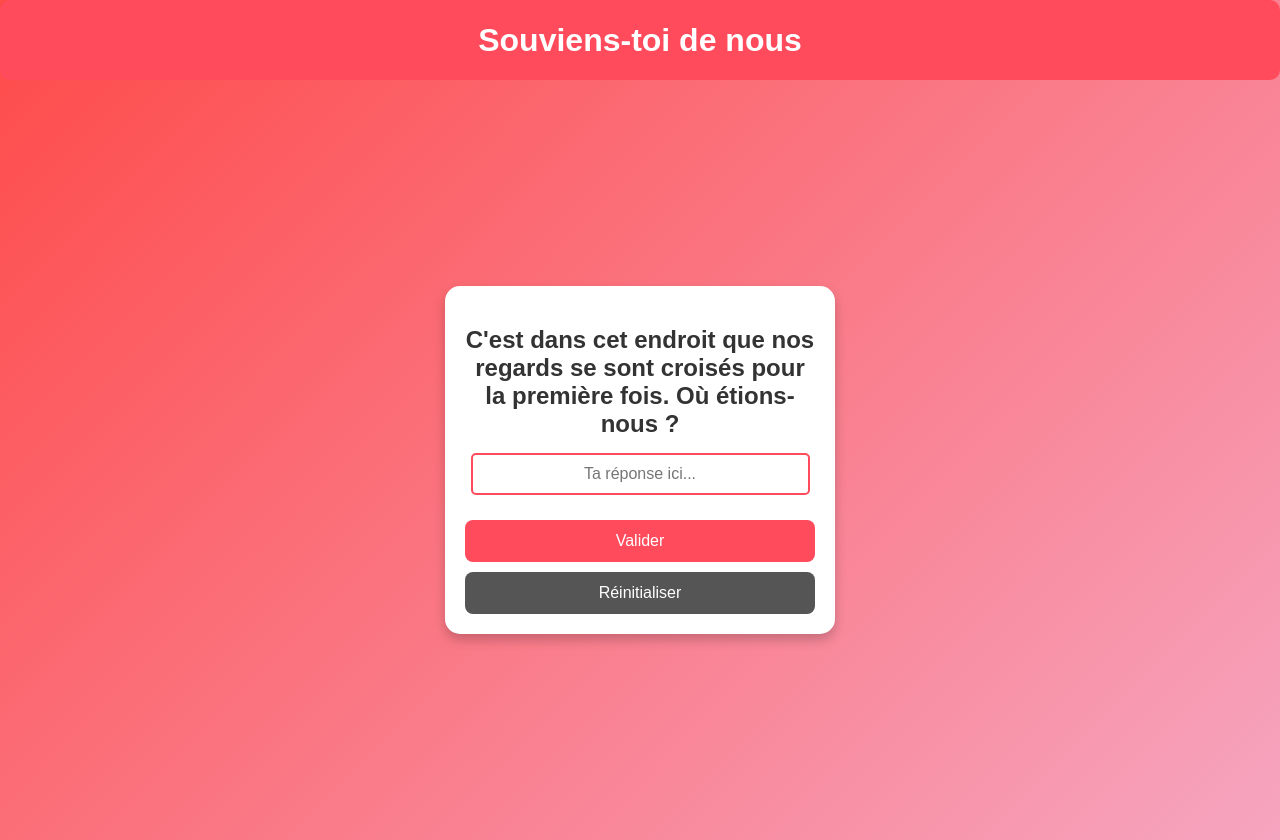
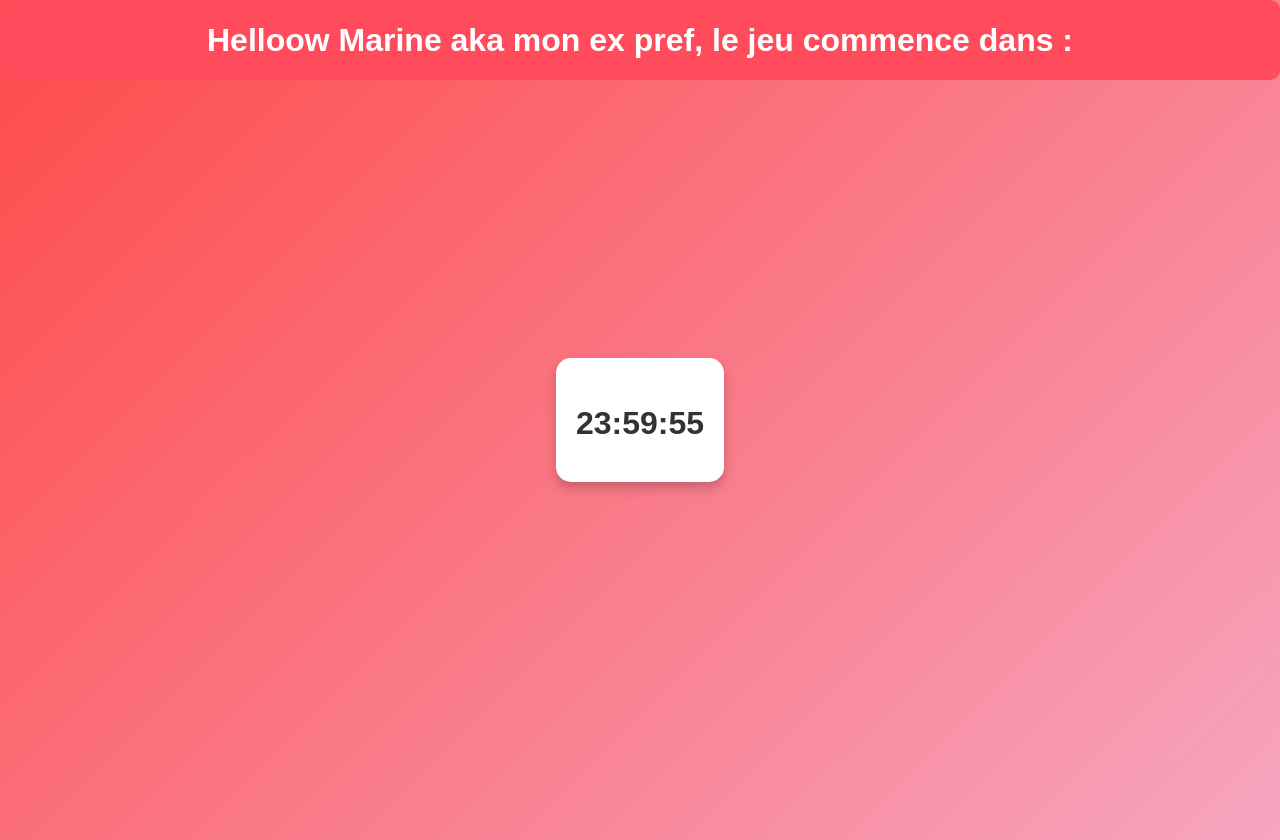
Before and after one commit to kermadihamza/enigme, a React (Create React App) app: page / in a window 1280 px wide. Built offline with nearby package versions, Linux system fonts and the light colour scheme.

Commit message:
add countdown

```diff
--- a/src/components/game.tsx
+++ b/src/components/game.tsx
@@ -1,22 +1,5 @@
 import React, { useState, useEffect } from "react";
 import styled from "styled-components";
-
-// Liste des énigmes
-const enigmes = [
-  { question: "C'est dans cet endroit que nos regards se sont croisés pour la première fois. Où étions-nous ?", reponse: "Mezzo" },
-  { question: "Ce cocktail, que l'on a trouvé dégueulasse le premier soir, Quel était-il ?", reponse: "Gin Tonic" },
-  { question: "Notre premier voyage ensemble a été inoubliable. Quelle ville avons-nous visitée pour la première fois ?", reponse: "Amsterdam" },
-  { question: "La première fois que nous avons partagé ce moment intime, et profond hehe c'était à quelle date ?", reponse: "31/10/2022" },
-  { question: "De quelle couleur était le pantalon que tu portais lors de notre première fois ?", reponse: "Vert" },
-  { question: "Cette chanson nous rappelle notre histoire. Quel est le titre de notre musique ?", reponse: "Pour moi" },
-  { question: "Quel modèle de voiture avons-nous loué lors de notre premier road trip ensemble ? Modèle, pas la marque", reponse: "Polo" },
-  { question: "La première nuit que nous avons passée ensemble, à quelle date correspond-elle ?", reponse: "10/10/2021" },
-  { question: "Tu m'avais envoyé une playlist avec des styles musicaux pendant que j'étais à Lyon. Quel était le style musical ?", reponse: "K-Pop" },
-  { question: "Mais c'est qui ... ?", reponse: "Aly" },
-  { question: "Le premier jeudi ou je suis venu faire une soirée jeux de societes, qu'est ce que j'qi été acheter au carrefour et que je n'ai pas utilisé ?", reponse: "Capotes" },
-  { question: "Dans quel parc avons-nous fait une longue balade ensemble lors de notre première sortie ?", reponse: "Parc du Cinquantenaire" },
-  { question: "Quel artiste on a vu en premier aux Ardentes ?", reponse: "Niro" }
-];
 
 // Composants stylisés
 const Container = styled.div`
@@ -25,13 +8,12 @@ const Container = styled.div`
   align-items: center;
   justify-content: center;
   min-height: 100vh;
-  background: linear-gradient(135deg, #fe4a49 0%, #f6a5c0 100%);  // Dégradé de couleur comme Tinder
+  background: linear-gradient(135deg, #fe4a49 0%, #f6a5c0 100%);  // Dégradé de couleur
   font-family: 'Poppins', sans-serif;
   padding: 20px;
   color: #333;
   text-align: center;
 `;
-
 
 const Header = styled.header`
   width: 100%;
@@ -40,138 +22,79 @@ const Header = styled.header`
   color: white;
   font-size: 2rem;
   font-weight: bold;
-  text-align: center; /* Centre le texte horizontalement */
+  text-align: center;
   border-radius: 10px;
-  margin: 0; /* Évite toute marge par défaut */
+  margin: 0;
   position: fixed;
   top: 0;
   left: 0;
   z-index: 10;
   display: flex;
-  justify-content: center; /* Centre le contenu horizontalement */
-  align-items: center; /* Centre le contenu verticalement */
-  height: 80px; /* Ajuste la hauteur si nécessaire */
-  box-sizing: border-box; /* Assure que padding et bordure ne modifient pas la largeur totale */
+  justify-content: center;
+  align-items: center;
+  height: 80px;
+  box-sizing: border-box;
 `;
 
-
-const Section = styled.section`
-  width: 100%;
-  max-width: 350px;
-  margin-top: 80px; /* Ajout d'un espacement pour le header fixe */
+const CountdownTimer = styled.div`
+  font-size: 3rem;
+  color: #ff4b5c;
+  font-weight: bold;
+  background-color: white;
   padding: 20px;
-  background: white;
   border-radius: 15px;
   box-shadow: 0 6px 12px rgba(0, 0, 0, 0.2);
 `;
 
-const Title = styled.h1`
+const CountdownText = styled.h2`
   font-size: 2rem;
-  color: #ff4b5c;
+  color: #333;
   margin-bottom: 20px;
-  text-align: center;  /* Centrer le texte */
 `;
 
+export default function CountdownPage() {
+  // Essayons de récupérer la valeur du compteur dans le localStorage
+  const storedTimeLeft = localStorage.getItem("timeLeft");
 
-const Question = styled.h2`
-  font-size: 1.5rem;
-  color: #333;
-  margin-bottom: 15px;
-`;
-
-const Input = styled.input`
-  width: 90%;
-  padding: 10px;
-  font-size: 1rem;
-  border: 2px solid #ff4b5c;
-  border-radius: 5px;
-  margin-bottom: 15px;
-  text-align: center;
-`;
-
-const Button = styled.button`
-  padding: 12px;
-  background: #ff4b5c;
-  color: white;
-  border: none;
-  border-radius: 8px;
-  cursor: pointer;
-  font-size: 1rem;
-  width: 100%;
-  margin-top: 10px;
-  transition: background 0.3s ease;
-
-  &:hover {
-    background: #e43a4e;
-  }
-`;
-
-const ResetButton = styled(Button)`
-  background: #555;
-  margin-top: 10px;
-
-  &:hover {
-    background: #333;
-  }
-`;
-
-const CongratulationMessage = styled.div`
-  font-size: 1.5rem;
-  color: #28a745;
-  font-weight: bold;
-  text-align: center;
-  margin-top: 20px;
-`;
-
-export default function EnigmeGame() {
-  const storedIndex = localStorage.getItem("enigmeIndex");
-  const [index, setIndex] = useState(() => storedIndex ? parseInt(storedIndex) : 0);  // Handle null case
-  const [reponse, setReponse] = useState("");
-  const [message, setMessage] = useState("");
+  const [timeLeft, setTimeLeft] = useState<number>(
+    storedTimeLeft ? parseInt(storedTimeLeft) : 24 * 60 * 60 * 1000 // 24 heures en millisecondes
+  );
 
   useEffect(() => {
-    localStorage.setItem("enigmeIndex", index.toString());  // Ensure index is a string
-  }, [index]);
+    // Si le temps restant est supérieur à 0, commence le décompte
+    if (timeLeft > 0) {
+      const intervalId = setInterval(() => {
+        setTimeLeft((prevTime) => {
+          if (prevTime <= 0) {
+            clearInterval(intervalId);
+            return 0;
+          }
+          const newTime = prevTime - 1000;
+          // Sauvegarde la nouvelle valeur dans le localStorage à chaque tick
+          localStorage.setItem("timeLeft", newTime.toString());
+          return newTime;
+        });
+      }, 1000);
 
-  const verifierReponse = () => {
-    if (reponse.trim().toLowerCase() === enigmes[index].reponse.toLowerCase()) {
-      setMessage("Bravo ! 🎉");
-      setTimeout(() => {
-        setMessage("");
-        setReponse("");
-        if (index < enigmes.length - 1) {
-          setIndex(index + 1);
-        } else {
-          setMessage("Félicitations, tu as fini toutes les énigmes ! 🎊");
-        }
-      }, 1500);
-    } else {
-      setMessage("Mauvaise réponse, réessaie ! ❌");
-      setTimeout(() => setMessage(""), 1500);
+      return () => clearInterval(intervalId);  // Cleanup lors du démontage du composant
     }
-  };
+  }, [timeLeft]); // Le useEffect se réexécutera chaque fois que `timeLeft` change
 
-  const resetGame = () => {
-    setIndex(0);
-    localStorage.removeItem("enigmeIndex");
-    setReponse("");  // Clear response input as well
+  const formatTime = (ms: number) => {  // Déclaration du type du paramètre ms
+    const hours = Math.floor(ms / (1000 * 60 * 60));
+    const minutes = Math.floor((ms % (1000 * 60 * 60)) / (1000 * 60));
+    const seconds = Math.floor((ms % (1000 * 60)) / 1000);
+    return `${hours.toString().padStart(2, "0")}:${minutes.toString().padStart(2, "0")}:${seconds
+      .toString()
+      .padStart(2, "0")}`;
   };
 
   return (
     <Container>
-      <Header>Souviens-toi de nous</Header> {/* Nouveau header */}
-      <Section>
-        <Question>{enigmes[index].question}</Question>
-        <Input
-          type="text"
-          value={reponse}
-          onChange={(e) => setReponse(e.target.value)}
-          placeholder="Ta réponse ici..."
-        />
-        <Button onClick={verifierReponse}>Valider</Button>
-        <ResetButton onClick={resetGame}>Réinitialiser</ResetButton>
-        {message && <CongratulationMessage>{message}</CongratulationMessage>}
-      </Section>
+      <Header>Helloow Marine aka mon ex pref, le jeu commence dans :</Header>
+      <CountdownTimer>
+        <CountdownText>{formatTime(timeLeft)}</CountdownText>
+      </CountdownTimer>
     </Container>
   );
 }
```
Also changed, not shown: src/components/game1.tsx (added, +177 -0 lines).
